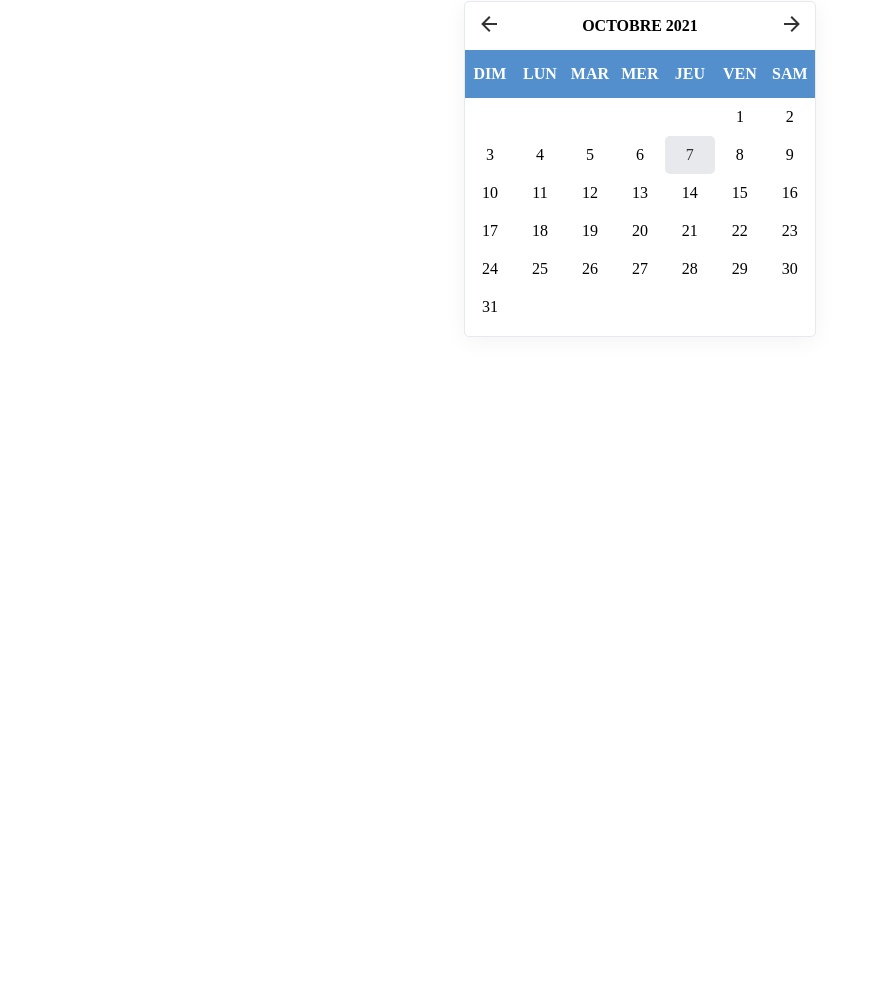
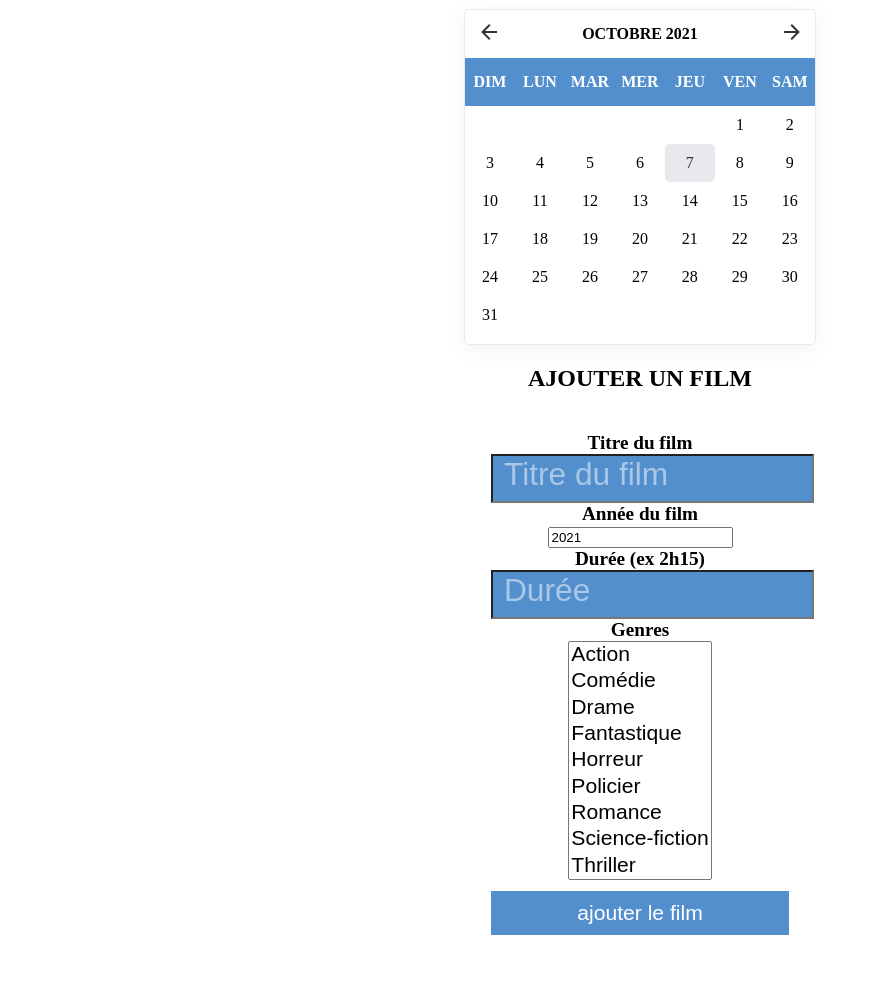
Before and after one commit to codeconcept/weekofmovies, a plain HTML site: page index.html in a window 1280 px wide. Shown: the part 79-1062 px from the top of the page, without its empty margins (0-870 px from the left). Before the commit the page ends 800 px from the top, so only its background shows below. Drawn offline with Linux system fonts and the light colour scheme.

Commit message:
Form to add movie

```diff
--- a/index.html
+++ b/index.html
@@ -6,11 +6,44 @@
     <meta name="viewport" content="width=device-width, initial-scale=1.0">
     <script src="./libs/calendar/vanilla-calendar-min.js"></script>
     <link rel="stylesheet" href="./libs/calendar/vanilla-calendar-min.css">
+    <link rel="stylesheet" href="style.css">
     <script src="./index.js" defer></script>
     <title>Ma semaine de films</title>
 </head>
 <body>
     <h1>Semaine de films</h1>
     <div id="myCalendar" class="vanilla-calendar"></div>
+
+    <div class="center">
+        <h2>Ajouter un film</h2>
+        <form>
+            <div class="form-group">
+                <label for="title">Titre du film</label>
+                <input type="text" class="form-control" id="title" placeholder="Titre du film">
+            </div>
+            <div class="form-group">
+                <label for="year">Année du film</label>
+                <input type="number" min="1900" value="2021" class="form-control" id="year" placeholder="Année">
+            </div>
+            <div class="form-group">
+                <label for="duration ">Durée (ex 2h15)</label>
+                <input type="text" class="form-control" id="duration" placeholder="Durée">
+            </div>
+            <div class="form-group">
+                <label for="director">Genres</label>
+                <select class="form-control" id="genres" size="9" multiple>
+                    <option>Action</option>
+                    <option>Comédie</option>
+                    <option>Drame</option>
+                    <option>Fantastique</option>
+                    <option>Horreur</option>
+                    <option>Policier</option>
+                    <option>Romance</option>
+                    <option>Science-fiction</option>
+                    <option>Thriller</option>
+                </select>
+                <button type="submit">ajouter le film</button>
+        </form>
+    </div>
 </body>
 </html>
--- a/index.js
+++ b/index.js
@@ -1,4 +1,4 @@
-let calendar = new VanillaCalendar({
+const calendar = new VanillaCalendar({
   selector: "#myCalendar",
   months: [
     "Janvier",
@@ -18,5 +18,9 @@ let calendar = new VanillaCalendar({
   onSelect: (data, elem) => {
       console.log(data);
       console.log(elem);
+      selectedDate = data;
+      alert(`Vous avez sélectionné le ${new Date(selectedDate.date)}`);
   },
 });
+
+let selectedDate = {};
--- /dev/null
+++ b/style.css
@@ -0,0 +1,58 @@
+html {
+  display: flex;
+  flex-direction: column;
+  align-items: center;
+  justify-content: center;
+}
+
+h1,
+h2,
+h3 {
+  text-transform: uppercase;
+}
+
+.center {
+  text-align: center;
+}
+
+form {
+  font-size: 1.2rem;
+  margin: 40px;
+}
+
+form label {
+  display: block;
+  font-weight: 800;
+}
+
+form select {
+  height: fit-content;
+  font-size: 1.1em;
+}
+
+input[type="text"] {
+  width: 100%;
+  padding: 0.5em;
+  background-color: #538fcd;
+  color: white;
+  font-size: 1.1em;
+}
+
+::placeholder {
+  color: rgba(255, 255, 255, 0.5);
+  font-size: 1.5em;
+}
+
+form button {
+  display: block;
+  width: 100%;
+  background-color: #538fcd;
+  color: rgb(255, 255, 255);
+  font-size: 1.1em;
+  border: 0;
+  box-shadow: none;
+  border-radius: 0px;
+  margin-top: 10px;
+  padding: 10px;
+  cursor: pointer;
+}
```
